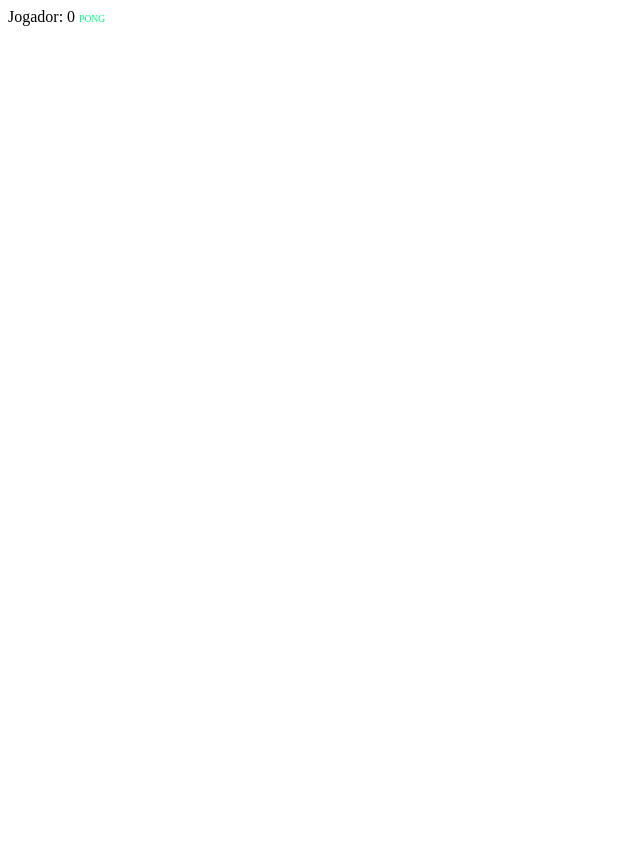
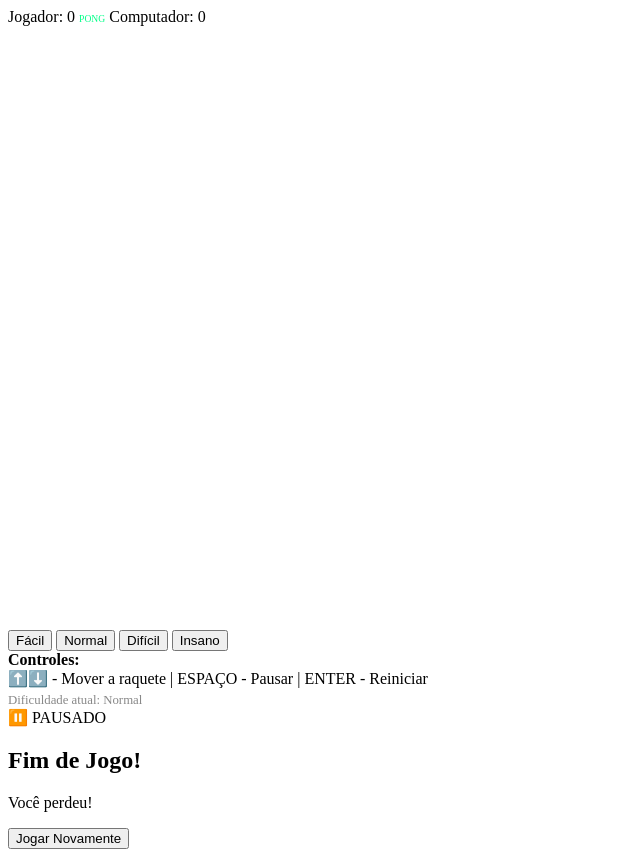
Before and after one commit to GabrielVancoDev/Pong-Moderno, a plain HTML site: page index.html in a window 1280 px wide. Shown: the whole page, without its empty margins (0-640 px from the left). Before the commit the page ends 800 px from the top, so only its background shows below. Drawn offline with Linux system fonts and the light colour scheme.

Commit message:
FInalizando estrutura html com esqueleto do jogo. Foi criado div de pontuação, seletor de dificuldade, tela de controle de botoões e div de pausar o jogo

```diff
--- a/index.html
+++ b/index.html
@@ -10,7 +10,40 @@
       <div class="score">
         <span>Jogador: <span id="playerScore">0</span></span>
         <span style="color: #00ff88; font-size: 0.6em">PONG</span>
+        <span>Computador: <span id="computerScore">0</span></span>
       </div>
+      <canvas id="gameCanvas" width="800" height="600"></canvas>
+
+      <div class="difficulty-selector">
+        <button class="dificulty-btn" onclick="setDiffculty('easy')">
+          Fácil
+        </button>
+        <button class="dificulty-btn" onclick="setDiffculty('normal')">
+          Normal
+        </button>
+        <button class="dificulty-btn" onclick="setDiffculty('hard')">
+          Difícil
+        </button>
+        <button class="dificulty-btn" onclick="setDiffculty('insane')">
+          Insano
+        </button>
+      </div>
+
+      <div class="controls">
+        <div><strong>Controles:</strong></div>
+        <div>⬆️⬇️ - Mover a raquete | ESPAÇO - Pausar | ENTER - Reiniciar</div>
+        <div style="margin-top: 5px; color: #888; font-size: 0.8rem">
+          Dificuldade atual: <span id="currentDifficulty">Normal</span>
+        </div>
+      </div>
+
+      <div class="pause-indicator" id="pauseIndificator">⏸️ PAUSADO</div>
+    </div>
+
+    <div class="game-over" id="gameOver">
+      <h2 id="gameOverTitle">Fim de Jogo!</h2>
+      <p id="gameOverMessage">Você perdeu!</p>
+      <button onclick="restartGame()">Jogar Novamente</button>
     </div>
   </body>
 </html>
```
